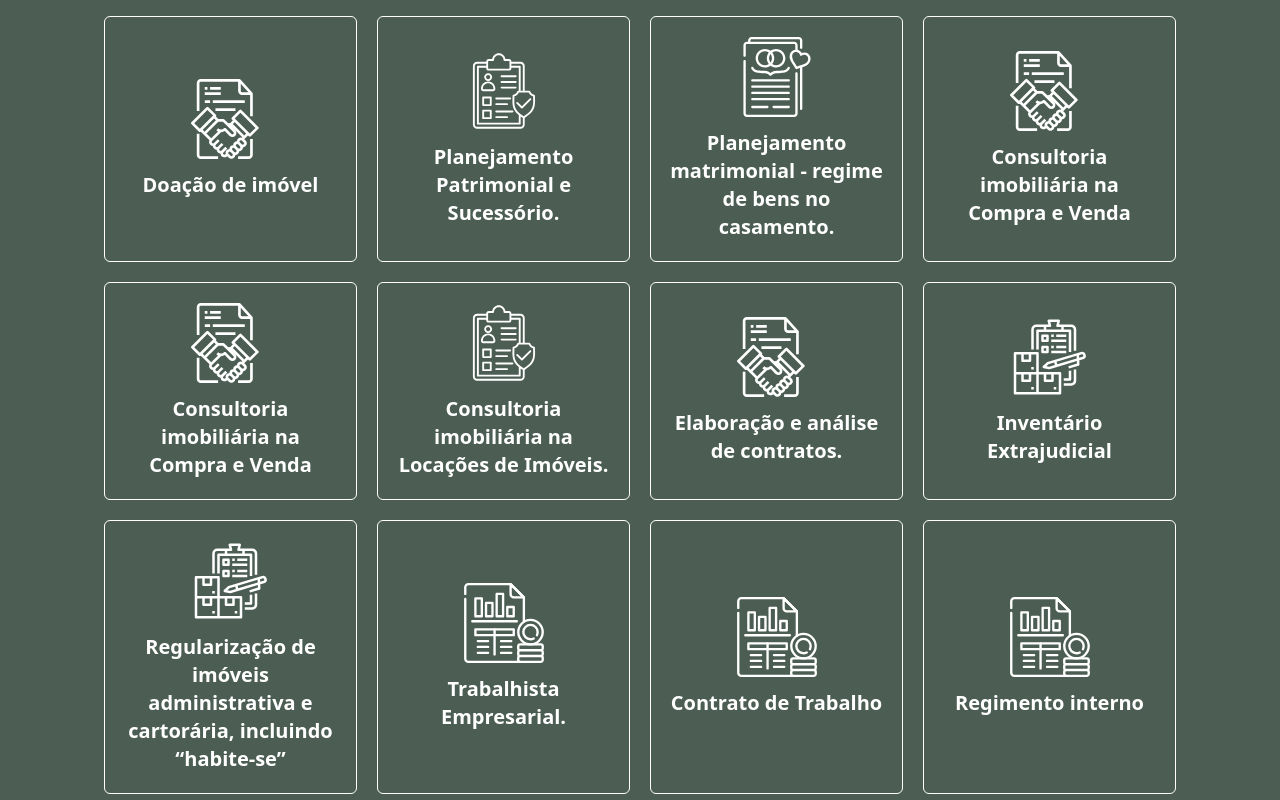
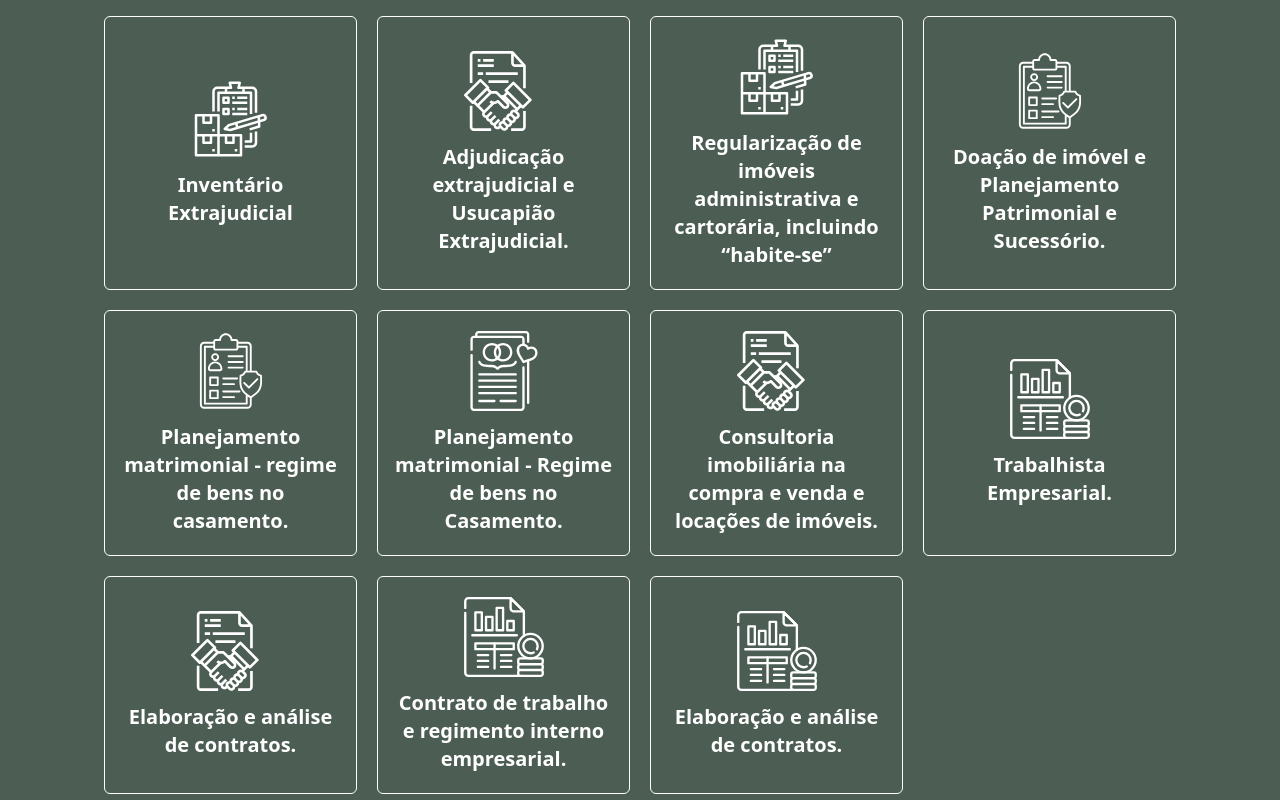
Before and after one commit to WesleiPossidonio/Projetct-dra-emelly, a React (Vite) app: page / in a window 1280 px wide. Shown: the part 1760-2560 px from the top of the page. Built offline with nearby package versions, Linux system fonts and the light colour scheme.

Commit message:
update footer and hero, Services

```diff
--- a/src/Components/Footer/index.tsx
+++ b/src/Components/Footer/index.tsx
@@ -27,9 +27,9 @@ export const Footer = () => {
         <div className="w-full flex flex-col items-start justify-start gap-2">
           <h1 className="text-white text-2xl font-semibold">Contatos</h1>
           <ul className="space-y-2">
-            <li className="text-white md:text-lg font-semibold">Telefone:<a className="ml-2 md:text-md font-normal" href="ttps://api.whatsapp.com/send?phone=5522999599450">22 99959-9450</a></li>
-            <li className="text-white md:text-lg font-semibold">Email:<a className="ml-2 md:text-md font-normal" href="mailto:Example@gmail.com">Example@gmail.com</a></li>
-            <li className="text-white md:text-lg font-semibold">Endereço:<a className="ml-2 md:text-md  font-normal" href="https://maps.app.goo.gl/CfXJqtMpWJEh1umn8" target='_blank'>
+            <li className="text-white md:text-lg font-semibold">Telefone:<a className="ml-2 md:text-[0.980rem] font-normal" href="ttps://api.whatsapp.com/send?phone=5522999599450">(22) 99959-9450</a></li>
+            <li className="text-white md:text-lg font-semibold">Email:<a className="ml-2 md:text-[0.980rem] font-normal" href="mailto:emelyfontes@hotmail.com">emelyfontes@hotmail.com</a></li>
+            <li className="text-white md:text-lg font-semibold">Endereço:<a className="ml-2 md:text-[0.980rem]  font-normal" href="https://maps.app.goo.gl/CfXJqtMpWJEh1umn8" target='_blank'>
               Av. Elias Agostinho, <br /> 340 - Imbetiba, Macaé - RJ, 27970-020
             </a>
             </li>
--- a/src/Components/Hero/index.tsx
+++ b/src/Components/Hero/index.tsx
@@ -1,8 +1,8 @@
 
 export const Hero = () => {
   return (
-    <section className="w-full  md:h-svh h-[52rem] p-5 md:p-13 lg:p-14 xl:p-28 flex flex-col items-start justify-start
-    lg:justify-center gap-2 bg-center bg-cover bg-no-repeat bg-bannerMobile md:bg-bannerDescktop md:bg-[-52rem_0] lg:bg-[-43rem_0]">
+    <section className="w-full  md:h-svh h-[52rem] p-5 md:p-13 lg:p-36 flex flex-col items-start justify-start
+    lg:justify-center gap-2 bg-center bg-cover bg-no-repeat bg-bannerMobile md:bg-bannerDescktop md:bg-[-52rem_0] lg:bg-center">
       <h1 className="md:w-[60%] text-3xl md:text-5xl text-white font-bold mt-20 md:mt-52 lg:mt-0">
         Excelência  e  <br /> Comprometimento  com o Cliente
       </h1>
--- a/src/Components/MyServices/index.tsx
+++ b/src/Components/MyServices/index.tsx
@@ -47,6 +47,7 @@ export const MyServices = () => {
             </h2>
           </div>
 
+
           <div className="group border border-white rounded-md px-4 py-5 flex flex-col items-center
             justify-center gap-3 hover:bg-white cursor-pointer hover:-translate-y-2
             transition ease-in-out duration-200" data-aos="zoom-in" data-aos-duration="1000">
@@ -54,77 +55,6 @@ export const MyServices = () => {
             <img className='hidden  w-20 group-hover:block' src={ImageDivorceTwo} alt="" />
             <h2 className="text-white text-center group-hover:text-greenTheme text-lg md:text-xl font-bold">
               Direito da Família Consensual
-            </h2>
-          </div>
-
-          <div className="group border border-white rounded-md px-4 py-5 flex flex-col items-center
-            justify-center gap-3 hover:bg-white cursor-pointer hover:-translate-y-2 transition
-            ase-in-out duration-200" data-aos="zoom-in" data-aos-duration="1000">
-            <img className='w-20 group-hover:hidden' src={ImageContractOne} alt="" />
-            <img className='hidden  w-20 group-hover:block' src={ImageContractTwo} alt="" />
-            <h2 className="text-white text-center group-hover:text-greenTheme text-lg md:text-xl font-bold">
-              Doação de imóvel
-            </h2>
-          </div>
-
-          <div className="group border border-white rounded-md px-4 py-5 flex flex-col
-            items-center justify-center gap-3 hover:bg-white cursor-pointer hover:-translate-y-2
-            transition ease-in-out duration-200" data-aos="zoom-in" data-aos-duration="1000">
-            <img className='w-20 group-hover:hidden' src={SucessaoOne} alt="" />
-            <img className='hidden  w-20 group-hover:block' src={SucessaoTwo} alt="" />
-            <h2 className="text-white text-center group-hover:text-greenTheme text-lg md:text-xl font-bold">
-              Planejamento Patrimonial e Sucessório.
-            </h2>
-          </div>
-
-          <div className="group border border-white rounded-md px-4 py-5 flex flex-col items-center
-            justify-center gap-3 hover:bg-white cursor-pointer hover:-translate-y-2 transition
-            ease-in-out duration-200" data-aos="zoom-in" data-aos-duration="1000">
-            <img className=' w-20 group-hover:hidden' src={CasamentoOne} alt="" />
-            <img className='hidden  w-20 group-hover:block' src={CasamentoTwo} alt="" />
-            <h2 className="text-white group-hover:text-greenTheme text-lg md:text-xl font-bold text-center">
-              Planejamento matrimonial - regime de bens no casamento.
-            </h2>
-          </div>
-
-          <div className="group border border-white rounded-md px-4 py-5 flex flex-col items-center
-            justify-center gap-3 hover:bg-white cursor-pointer hover:-translate-y-2 transition
-            ease-in-out duration-200" data-aos="zoom-in" data-aos-duration="1000">
-            <img className=' w-20 group-hover:hidden' src={ImageContractOne} alt="" />
-            <img className='hidden  w-20 group-hover:block' src={ImageContractTwo} alt="" />
-            <h2 className="text-white group-hover:text-greenTheme text-center text-lg md:text-xl font-bold">
-              Consultoria imobiliária na Compra e Venda
-            </h2>
-          </div>
-
-
-          <div className="group border border-white rounded-md px-4 py-5 flex flex-col items-center
-            justify-center gap-3 hover:bg-white cursor-pointer hover:-translate-y-2 transition
-            ease-in-out duration-200" data-aos="zoom-in" data-aos-duration="1000">
-            <img className=' w-20 group-hover:hidden' src={ImageContractOne} alt="" />
-            <img className='hidden  w-20 group-hover:block' src={ImageContractTwo} alt="" />
-            <h2 className="text-white group-hover:text-greenTheme text-center text-lg md:text-xl font-bold">
-              Consultoria imobiliária na Compra e Venda
-            </h2>
-          </div>
-
-          <div className="group border border-white rounded-md px-4 py-5 flex flex-col items-center
-            justify-center gap-3 hover:bg-white cursor-pointer hover:-translate-y-2 transition
-            ease-in-out duration-200" data-aos="zoom-in" data-aos-duration="1000">
-            <img className=' w-20 group-hover:hidden' src={SucessaoOne} alt="" />
-            <img className='hidden  w-20 group-hover:block' src={SucessaoOne} alt="" />
-            <h2 className="text-white group-hover:text-greenTheme text-center text-lg md:text-xl font-bold">
-              Consultoria imobiliária na Locações de Imóveis.
-            </h2>
-          </div>
-
-          <div className="group border border-white rounded-md px-4 py-5 flex flex-col items-center justify-center
-            gap-3 hover:bg-white cursor-pointer hover:-translate-y-2 transition
-            ease-in-out duration-200" data-aos="zoom-in" data-aos-duration="1000">
-            <img className=' w-20 group-hover:hidden' src={ImageContractOne} alt="" />
-            <img className='hidden  w-20 group-hover:block' src={ImageContractTwo} alt="" />
-            <h2 className="text-white text-center group-hover:text-greenTheme text-lg md:text-xl font-bold">
-              Elaboração e análise de contratos.
             </h2>
           </div>
 
@@ -139,6 +69,16 @@ export const MyServices = () => {
           </div>
 
           <div className="group border border-white rounded-md px-4 py-5 flex flex-col items-center
+            justify-center gap-3 hover:bg-white cursor-pointer hover:-translate-y-2 transition
+            ase-in-out duration-200" data-aos="zoom-in" data-aos-duration="1000">
+            <img className='w-20 group-hover:hidden' src={ImageContractOne} alt="" />
+            <img className='hidden  w-20 group-hover:block' src={ImageContractTwo} alt="" />
+            <h2 className="text-white text-center group-hover:text-greenTheme text-lg md:text-xl font-bold">
+              Adjudicação extrajudicial e Usucapião Extrajudicial.
+            </h2>
+          </div>
+
+          <div className="group border border-white rounded-md px-4 py-5 flex flex-col items-center
              justify-center gap-3 hover:bg-white cursor-pointer
              hover:-translate-y-2 transition ease-in-out duration-200" data-aos="zoom-in" data-aos-duration="1000">
             <img className=' w-20 group-hover:hidden' src={InventarioOne} alt="" />
@@ -147,6 +87,47 @@ export const MyServices = () => {
               Regularização de imóveis administrativa e cartorária, incluindo “habite-se”
             </h2>
           </div>
+
+          <div className="group border border-white rounded-md px-4 py-5 flex flex-col
+            items-center justify-center gap-3 hover:bg-white cursor-pointer hover:-translate-y-2
+            transition ease-in-out duration-200" data-aos="zoom-in" data-aos-duration="1000">
+            <img className='w-20 group-hover:hidden' src={SucessaoOne} alt="" />
+            <img className='hidden  w-20 group-hover:block' src={SucessaoTwo} alt="" />
+            <h2 className="text-white text-center group-hover:text-greenTheme text-lg md:text-xl font-bold">
+              Doação de imóvel e Planejamento Patrimonial e Sucessório.
+            </h2>
+          </div>
+
+          <div className="group border border-white rounded-md px-4 py-5 flex flex-col items-center
+            justify-center gap-3 hover:bg-white cursor-pointer hover:-translate-y-2 transition
+            ease-in-out duration-200" data-aos="zoom-in" data-aos-duration="1000">
+            <img className=' w-20 group-hover:hidden' src={SucessaoOne} alt="" />
+            <img className='hidden  w-20 group-hover:block' src={SucessaoTwo} alt="" />
+            <h2 className="text-white group-hover:text-greenTheme text-lg md:text-xl font-bold text-center">
+              Planejamento matrimonial - regime de bens no casamento.
+            </h2>
+          </div>
+
+          <div className="group border border-white rounded-md px-4 py-5 flex flex-col items-center
+            justify-center gap-3 hover:bg-white cursor-pointer hover:-translate-y-2 transition
+            ease-in-out duration-200" data-aos="zoom-in" data-aos-duration="1000">
+            <img className=' w-20 group-hover:hidden' src={CasamentoOne} alt="" />
+            <img className='hidden  w-20 group-hover:block' src={CasamentoTwo} alt="" />
+            <h2 className="text-white group-hover:text-greenTheme text-lg md:text-xl font-bold text-center">
+              Planejamento matrimonial - Regime de bens no Casamento.
+            </h2>
+          </div>
+
+          <div className="group border border-white rounded-md px-4 py-5 flex flex-col items-center
+            justify-center gap-3 hover:bg-white cursor-pointer hover:-translate-y-2 transition
+            ease-in-out duration-200" data-aos="zoom-in" data-aos-duration="1000">
+            <img className=' w-20 group-hover:hidden' src={ImageContractOne} alt="" />
+            <img className='hidden  w-20 group-hover:block' src={ImageContractTwo} alt="" />
+            <h2 className="text-white group-hover:text-greenTheme text-center text-lg md:text-xl font-bold">
+              Consultoria imobiliária na compra e venda e locações de imóveis.
+            </h2>
+          </div>
+
 
           <div className="group border border-white rounded-md px-4 py-5 flex flex-col items-center
             justify-center gap-3 hover:bg-white cursor-pointer hover:-translate-y-2
@@ -158,13 +139,24 @@ export const MyServices = () => {
             </h2>
           </div>
 
+          <div className="group border border-white rounded-md px-4 py-5 flex flex-col items-center justify-center
+            gap-3 hover:bg-white cursor-pointer hover:-translate-y-2 transition
+            ease-in-out duration-200" data-aos="zoom-in" data-aos-duration="1000">
+            <img className=' w-20 group-hover:hidden' src={ImageContractOne} alt="" />
+            <img className='hidden  w-20 group-hover:block' src={ImageContractTwo} alt="" />
+            <h2 className="text-white text-center group-hover:text-greenTheme text-lg md:text-xl font-bold">
+              Elaboração e análise de contratos.
+            </h2>
+          </div>
+
+
           <div className="group border border-white rounded-md px-4 py-5 flex flex-col items-center
             justify-center gap-3 hover:bg-white cursor-pointer hover:-translate-y-2
             transition ease-in-out duration-200" data-aos="zoom-in" data-aos-duration="1000">
             <img className=' w-20 group-hover:hidden' src={PatrimonialOne} alt="" />
             <img className='hidden  w-20 group-hover:block' src={PatrimonialTwo} alt="" />
             <h2 className="text-white group-hover:text-greenTheme text-center text-lg md:text-xl font-bold">
-              Contrato de Trabalho
+              Contrato de trabalho e regimento interno empresarial.
             </h2>
           </div>
 
@@ -174,7 +166,7 @@ export const MyServices = () => {
             <img className=' w-20 group-hover:hidden' src={PatrimonialOne} alt="" />
             <img className='hidden  w-20 group-hover:block' src={PatrimonialTwo} alt="" />
             <h2 className="text-white group-hover:text-greenTheme text-center text-lg md:text-xl font-bold">
-              Regimento interno
+              Elaboração e análise de contratos.
             </h2>
           </div>
         </div>
```
